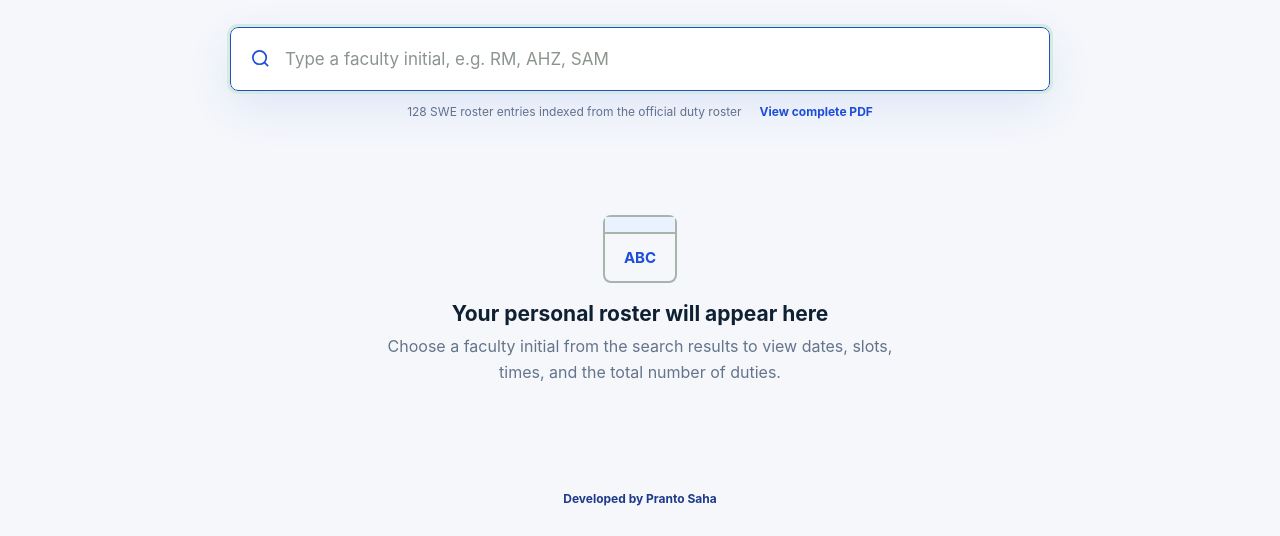
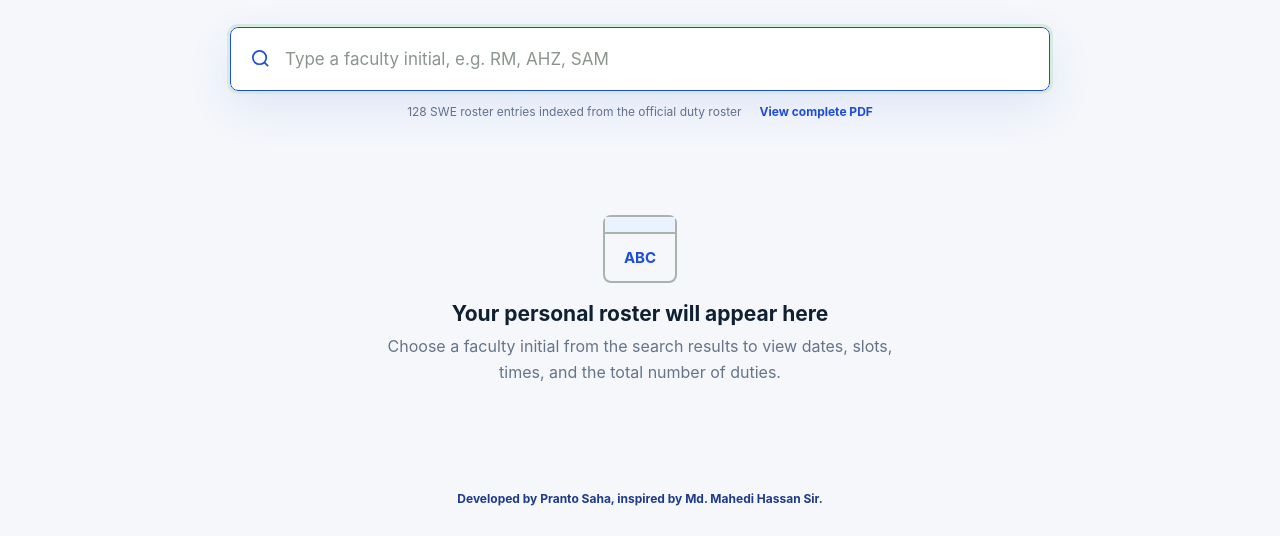
Before and after one commit to prantosaha57/SWE-Duty-Schedule, a website: page index.html in a window 1280 px wide. Shown: the part 452-988 px from the top of the page. Drawn offline with Linux system fonts and the light colour scheme.

Commit message:
Update index.html

```diff
--- a/index.html
+++ b/index.html
@@ -179,7 +179,8 @@
     </main>
 
     <footer class="developer-footer">
-      <a href="https://www.facebook.com/prantosaha57" target="_blank" rel="noopener noreferrer">Developed by Pranto Saha</a>
+      <a href="https://www.facebook.com/prantosaha57" target="_blank" rel="noopener noreferrer">Developed by Pranto Saha, inspired by Md. Mahedi Hassan Sir.
+</a>
     </footer>
 
     <script type="module" src="./theme.js?v=9"></script>
```
